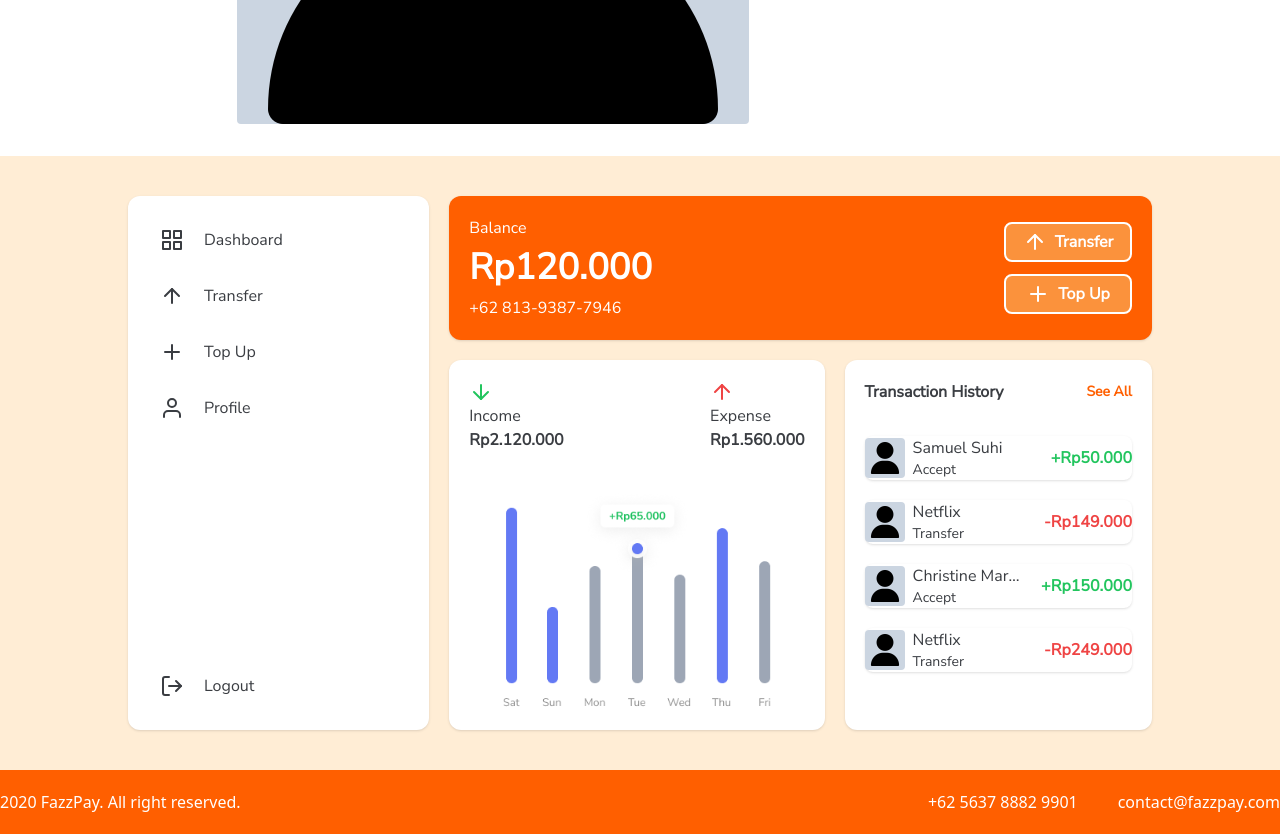
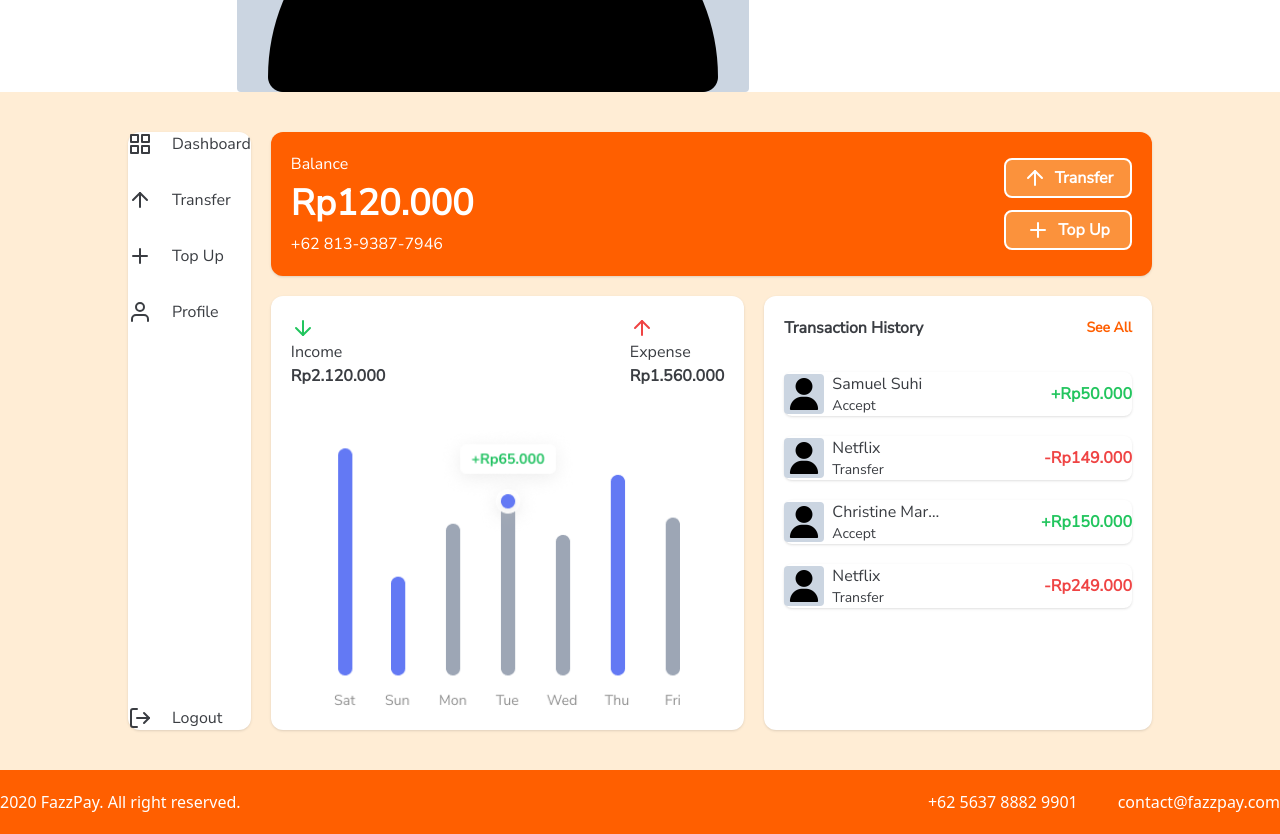
Before and after one commit to mstkm/fw12-letspay, a Next.js app: page /home in a window 1280 px wide. Shown: the part 420-1254 px from the top of the page. Built offline with nearby package versions, Linux system fonts and the light colour scheme.

Commit message:
add menu component

```diff
--- a/pages/home.js
+++ b/pages/home.js
@@ -4,6 +4,7 @@ import { Bell, Grid, ArrowUp, Plus, User, LogOut, ArrowDown } from "react-feathe
 import Link from "next/link"
 import Header from "../assets/components/Header"
 import Footer from "../assets/components/Footer"
+import Menu from "../assets/components/Menu"
 
 const Home = () => {
   return(
@@ -15,32 +16,7 @@ const Home = () => {
     <Header />
 
     <section className="flex gap-5 font-primary md:px-32 md:py-10 text-secondary">
-      <div className="hidden md:flex flex-col flex-[30%] bg-white shadow rounded-xl py-8">
-        <div className="flex-1">
-          <div className="flex items-center gap-5 px-8 hover:text-primary hover:font-bold hover:border-l-2 hover:border-primary cursor-pointer mb-8">
-            <Grid />
-            <p>Dashboard</p>
-          </div>
-          <div className="flex items-center gap-5 px-8 hover:text-primary hover:font-bold hover:border-l-2 hover:border-primary cursor-pointer mb-8">
-            <ArrowUp />
-            <p>Transfer</p>
-          </div>
-          <div className="flex items-center gap-5 px-8 hover:text-primary hover:font-bold hover:border-l-2 hover:border-primary cursor-pointer mb-8">
-            <Plus />
-            <p>Top Up</p>
-          </div>
-          <div className="flex items-center gap-5 px-8 hover:text-primary hover:font-bold hover:border-l-2 hover:border-primary cursor-pointer mb-8">
-            <User />
-            <p>Profile</p>
-          </div>
-        </div>
-        <div>
-          <div className="flex items-center gap-5 px-8 hover:text-primary hover:font-bold hover:border-l-2 hover:border-primary cursor-pointer">
-            <LogOut />
-            <p>Logout</p>
-          </div>
-        </div>
-      </div>
+      <Menu />
       <div className="flex-[70%] flex flex-col gap-5">
         <div className="hidden md:flex items-center bg-primary shadow p-5 rounded-xl">
           <div className="flex-1 text-white">
```
